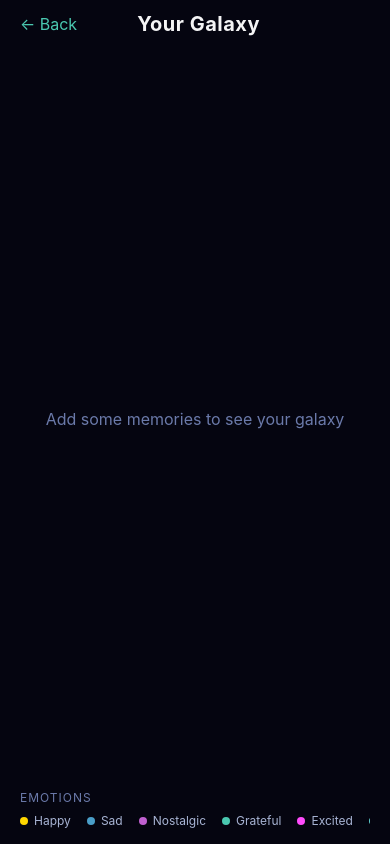
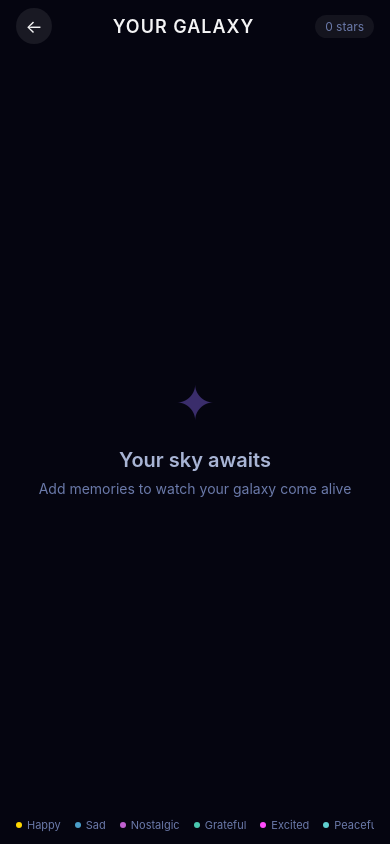
Before and after one commit to amyvanniekerk/MemorySky, a React Native app: screen /Galaxy in a window 390 px wide. Built offline with nearby package versions, Linux system fonts and the light colour scheme.

Commit message:
galaxy view more animated and visually pleasing

```diff
--- a/src/components/GalaxyView.tsx
+++ b/src/components/GalaxyView.tsx
@@ -6,20 +6,81 @@ import {
   Animated,
   Easing,
   TouchableOpacity,
+  Platform,
 } from 'react-native';
 import { Memory } from '../types/Memory';
 import { colors, emotionColors } from '../theme/colors';
 import { calculateStarPositions, StarPosition } from '../utils/galaxyLayout';
 
 const { width, height } = Dimensions.get('window');
-const GALAXY_SIZE = Math.min(width, height) - 40;
+const GALAXY_SIZE = Math.min(width, height) - 20;
 const CENTER = GALAXY_SIZE / 2;
+
+// Background stars — tiny static dots scattered across the view
+function generateBackgroundStars(count: number) {
+  const stars = [];
+  for (let i = 0; i < count; i++) {
+    stars.push({
+      x: Math.random() * GALAXY_SIZE,
+      y: Math.random() * GALAXY_SIZE,
+      size: Math.random() * 1.5 + 0.5,
+      opacity: Math.random() * 0.5 + 0.1,
+    });
+  }
+  return stars;
+}
+
+const BG_STARS = generateBackgroundStars(120);
 
 interface GalaxyViewProps {
   memories: Memory[];
   onStarPress: (memory: Memory) => void;
 }
 
+// Twinkling background star
+function BgStar({ x, y, size, opacity, index }: {
+  x: number; y: number; size: number; opacity: number; index: number;
+}) {
+  const twinkle = useRef(new Animated.Value(opacity)).current;
+
+  useEffect(() => {
+    const delay = (index * 200) % 3000;
+    const timer = setTimeout(() => {
+      Animated.loop(
+        Animated.sequence([
+          Animated.timing(twinkle, {
+            toValue: opacity * 0.3,
+            duration: 1500 + Math.random() * 2000,
+            useNativeDriver: true,
+          }),
+          Animated.timing(twinkle, {
+            toValue: opacity,
+            duration: 1500 + Math.random() * 2000,
+            useNativeDriver: true,
+          }),
+        ])
+      ).start();
+    }, delay);
+    return () => clearTimeout(timer);
+  }, []);
+
+  return (
+    <Animated.View
+      style={{
+        position: 'absolute',
+        left: x,
+        top: y,
+        width: size,
+        height: size,
+        borderRadius: size / 2,
+        backgroundColor: '#ffffff',
+        opacity: twinkle,
+      }}
+    />
+  );
+}
+
+// Memory star with glow layers and pulse animation
 function Star({
   star,
   index,
@@ -30,14 +91,24 @@ function Star({
   onPress: () => void;
 }) {
   const pulseAnim = useRef(new Animated.Value(1)).current;
+  const fadeIn = useRef(new Animated.Value(0)).current;
   const color = emotionColors[star.memory.emotion];
 
   useEffect(() => {
-    const duration = 2000 + (index % 5) * 800;
+    // Staggered fade in
+    Animated.timing(fadeIn, {
+      toValue: 1,
+      duration: 600,
+      delay: index * 80,
+      useNativeDriver: true,
+    }).start();
+
+    // Pulse
+    const duration = 2000 + (index % 7) * 600;
     Animated.loop(
       Animated.sequence([
         Animated.timing(pulseAnim, {
-          toValue: 1.3,
+          toValue: 1.4,
           duration,
           easing: Easing.inOut(Easing.ease),
           useNativeDriver: true,
@@ -52,15 +123,18 @@ function Star({
     ).start();
   }, []);
 
+  const touchSize = Math.max(star.size * 5, 30);
+
   return (
     <Animated.View
       style={[
-        styles.starTouch,
+        styles.starContainer,
         {
-          left: star.x - star.size * 2,
-          top: star.y - star.size * 2,
-          width: star.size * 4,
-          height: star.size * 4,
+          left: star.x - touchSize / 2,
+          top: star.y - touchSize / 2,
+          width: touchSize,
+          height: touchSize,
+          opacity: fadeIn,
           transform: [{ scale: pulseAnim }],
         },
       ]}
@@ -70,49 +144,66 @@ function Star({
         style={styles.starTouchArea}
         activeOpacity={0.7}
       >
-        {/* Glow */}
+        {/* Outer glow — large and soft */}
         <View
-          style={[
-            styles.starGlow,
-            {
-              width: star.size * 4,
-              height: star.size * 4,
-              borderRadius: star.size * 2,
+          style={{
+            position: 'absolute',
+            width: star.size * 6,
+            height: star.size * 6,
+            borderRadius: star.size * 3,
             backgroundColor: color,
-              opacity: 0.15,
-            },
-          ]}
+            opacity: 0.08,
+          }}
         />
-        {/* Core */}
+        {/* Mid glow */}
         <View
-          style={[
-            styles.starCore,
-            {
+          style={{
+            position: 'absolute',
+            width: star.size * 3.5,
+            height: star.size * 3.5,
+            borderRadius: star.size * 1.75,
+            backgroundColor: color,
+            opacity: 0.2,
+          }}
+        />
+        {/* Core — colored */}
+        <View
+          style={{
             width: star.size * 2,
             height: star.size * 2,
             borderRadius: star.size,
             backgroundColor: color,
+            ...Platform.select({
+              ios: {
+                shadowColor: color,
+                shadowOffset: { width: 0, height: 0 },
+                shadowOpacity: 0.8,
+                shadowRadius: star.size * 2,
               },
-          ]}
+            }),
+          }}
+        />
+        {/* White-hot center */}
+        <View
+          style={{
+            position: 'absolute',
+            width: star.size * 0.8,
+            height: star.size * 0.8,
+            borderRadius: star.size * 0.4,
+            backgroundColor: '#ffffff',
+            opacity: 0.7,
+          }}
         />
       </TouchableOpacity>
     </Animated.View>
   );
 }
 
-// Constellation line rendered as a rotated thin View
+// Constellation line with glow
 function ConstellationLine({
-  x1,
-  y1,
-  x2,
-  y2,
-  color,
+  x1, y1, x2, y2, color,
 }: {
-  x1: number;
-  y1: number;
-  x2: number;
-  y2: number;
-  color: string;
+  x1: number; y1: number; x2: number; y2: number; color: string;
 }) {
   const dx = x2 - x1;
   const dy = y2 - y1;
@@ -120,32 +211,52 @@ function ConstellationLine({
   const angle = Math.atan2(dy, dx);
 
   return (
+    <>
+      {/* Glow line */}
       <View
         style={[
           styles.constellationLine,
           {
             width: length,
+            height: 3,
+            left: x1,
+            top: y1 - 1,
+            backgroundColor: color,
+            opacity: 0.06,
+            transform: [{ rotate: `${angle}rad` }],
+            transformOrigin: 'left center',
+            borderRadius: 1.5,
+          },
+        ]}
+      />
+      {/* Core line */}
+      <View
+        style={[
+          styles.constellationLine,
+          {
+            width: length,
+            height: 1,
             left: x1,
             top: y1,
             backgroundColor: color,
-          transform: [
-            { translateY: -0.5 },
-            { rotate: `${angle}rad` },
-          ],
+            opacity: 0.2,
+            transform: [{ rotate: `${angle}rad` }],
             transformOrigin: 'left center',
           },
         ]}
       />
+    </>
   );
 }
 
 export default function GalaxyView({ memories, onStarPress }: GalaxyViewProps) {
+  const rotateAnim = useRef(new Animated.Value(0)).current;
+
   const stars = useMemo(
-    () => calculateStarPositions(memories, CENTER, CENTER, CENTER * 0.9),
+    () => calculateStarPositions(memories, CENTER, CENTER, CENTER * 0.85),
     [memories]
   );
 
-  // Connect memories in same category by date order
   const constellationLines = useMemo(() => {
     const byCategory: Record<string, StarPosition[]> = {};
     stars.forEach((s) => {
@@ -173,18 +284,49 @@ export default function GalaxyView({ memories, onStarPress }: GalaxyViewProps) {
     return lines;
   }, [stars]);
 
+  // Slow galaxy rotation
+  useEffect(() => {
+    Animated.loop(
+      Animated.timing(rotateAnim, {
+        toValue: 1,
+        duration: 120000, // 2 minutes for full rotation
+        easing: Easing.linear,
+        useNativeDriver: true,
+      })
+    ).start();
+  }, []);
+
+  const rotation = rotateAnim.interpolate({
+    inputRange: [0, 1],
+    outputRange: ['0deg', '360deg'],
+  });
+
   return (
-    <View style={styles.container}>
-      {/* Galaxy core glow */}
-      <View style={styles.coreGlow} />
-      <View style={styles.coreGlowInner} />
+    <View style={styles.outerContainer}>
+      {/* Background star field (doesn't rotate) */}
+      {BG_STARS.map((s, i) => (
+        <BgStar key={i} {...s} index={i} />
+      ))}
+
+      {/* Rotating galaxy layer */}
+      <Animated.View
+        style={[
+          styles.container,
+          { transform: [{ rotate: rotation }] },
+        ]}
+      >
+        {/* Nebula glow layers */}
+        <View style={[styles.nebulaLayer, styles.nebulaOuter]} />
+        <View style={[styles.nebulaLayer, styles.nebulaMid]} />
+        <View style={[styles.nebulaLayer, styles.nebulaCore]} />
+        <View style={[styles.nebulaLayer, styles.nebulaBright]} />
 
         {/* Constellation lines */}
         {constellationLines.map((line, i) => (
           <ConstellationLine key={i} {...line} />
         ))}
 
-      {/* Stars */}
+        {/* Memory stars */}
         {stars.map((star, i) => (
           <Star
             key={star.memory.id}
@@ -193,42 +335,62 @@ export default function GalaxyView({ memories, onStarPress }: GalaxyViewProps) {
             onPress={() => onStarPress(star.memory)}
           />
         ))}
+      </Animated.View>
     </View>
   );
 }
 
 const styles = StyleSheet.create({
-  container: {
+  outerContainer: {
     width: GALAXY_SIZE,
     height: GALAXY_SIZE,
     alignSelf: 'center',
   },
-  coreGlow: {
+  container: {
+    width: GALAXY_SIZE,
+    height: GALAXY_SIZE,
+  },
+  // Nebula glow layers — concentric circles
+  nebulaLayer: {
     position: 'absolute',
-    width: CENTER * 0.8,
-    height: CENTER * 0.8,
-    borderRadius: CENTER * 0.4,
+    borderRadius: 9999,
+  },
+  nebulaOuter: {
+    width: CENTER * 1.6,
+    height: CENTER * 1.6,
+    left: CENTER - CENTER * 0.8,
+    top: CENTER - CENTER * 0.8,
+    backgroundColor: '#3a2368',
+    opacity: 0.08,
+  },
+  nebulaMid: {
+    width: CENTER * 1.0,
+    height: CENTER * 1.0,
+    left: CENTER - CENTER * 0.5,
+    top: CENTER - CENTER * 0.5,
     backgroundColor: colors.fabBg,
+    opacity: 0.12,
+  },
+  nebulaCore: {
+    width: CENTER * 0.5,
+    height: CENTER * 0.5,
+    left: CENTER - CENTER * 0.25,
+    top: CENTER - CENTER * 0.25,
+    backgroundColor: colors.accent,
     opacity: 0.15,
-    left: CENTER - CENTER * 0.4,
-    top: CENTER - CENTER * 0.4,
   },
-  coreGlowInner: {
-    position: 'absolute',
-    width: CENTER * 0.3,
-    height: CENTER * 0.3,
-    borderRadius: CENTER * 0.15,
-    backgroundColor: colors.accent,
-    opacity: 0.2,
-    left: CENTER - CENTER * 0.15,
-    top: CENTER - CENTER * 0.15,
+  nebulaBright: {
+    width: CENTER * 0.15,
+    height: CENTER * 0.15,
+    left: CENTER - CENTER * 0.075,
+    top: CENTER - CENTER * 0.075,
+    backgroundColor: '#ffffff',
+    opacity: 0.1,
   },
   constellationLine: {
     position: 'absolute',
-    height: 1,
-    opacity: 0.15,
   },
-  starTouch: {
+  starContainer: {
     position: 'absolute',
     alignItems: 'center',
     justifyContent: 'center',
@@ -238,8 +400,4 @@ const styles = StyleSheet.create({
     alignItems: 'center',
     justifyContent: 'center',
   },
-  starGlow: {
-    position: 'absolute',
-  },
-  starCore: {},
 });
--- a/src/screens/GalaxyScreen.tsx
+++ b/src/screens/GalaxyScreen.tsx
@@ -6,6 +6,7 @@ import {
   TouchableOpacity,
   Modal,
   ScrollView,
+  Platform,
 } from 'react-native';
 import { SafeAreaView } from 'react-native-safe-area-context';
 import { NativeStackScreenProps } from '@react-navigation/native-stack';
@@ -22,20 +23,32 @@ export default function GalaxyScreen({ navigation }: Props) {
   const [selectedMemory, setSelectedMemory] = useState<Memory | null>(null);
 
   return (
-    <SafeAreaView style={styles.container}>
-      {/* Header */}
+    <View style={styles.container}>
+      <SafeAreaView style={styles.safeArea}>
+        {/* Header — minimal, floating over galaxy */}
         <View style={styles.header}>
-        <TouchableOpacity onPress={() => navigation.goBack()}>
-          <Text style={styles.backText}>← Back</Text>
+          <TouchableOpacity
+            style={styles.backButton}
+            onPress={() => navigation.goBack()}
+          >
+            <Text style={styles.backText}>←</Text>
           </TouchableOpacity>
           <Text style={styles.title}>Your Galaxy</Text>
-        <View style={styles.headerSpacer} />
+          <View style={styles.memoryCount}>
+            <Text style={styles.memoryCountText}>
+              {memories.length} {memories.length === 1 ? 'star' : 'stars'}
+            </Text>
+          </View>
         </View>
 
         {/* Galaxy */}
         {memories.length === 0 ? (
           <View style={styles.emptyState}>
-          <Text style={styles.emptyText}>Add some memories to see your galaxy</Text>
+            <Text style={styles.emptyIcon}>✦</Text>
+            <Text style={styles.emptyText}>Your sky awaits</Text>
+            <Text style={styles.emptySubtext}>
+              Add memories to watch your galaxy come alive
+            </Text>
           </View>
         ) : (
           <View style={styles.galaxyContainer}>
@@ -45,7 +58,6 @@ export default function GalaxyScreen({ navigation }: Props) {
 
         {/* Legend */}
         <View style={styles.legend}>
-        <Text style={styles.legendTitle}>Emotions</Text>
           <ScrollView horizontal showsHorizontalScrollIndicator={false}>
             {Object.entries(emotionColors).map(([emotion, color]) => (
               <View key={emotion} style={styles.legendItem}>
@@ -55,6 +67,7 @@ export default function GalaxyScreen({ navigation }: Props) {
             ))}
           </ScrollView>
         </View>
+      </SafeAreaView>
 
       {/* Memory detail popup */}
       <Modal
@@ -70,33 +83,70 @@ export default function GalaxyScreen({ navigation }: Props) {
         >
           {selectedMemory && (
             <View style={styles.detailCard}>
+              {/* Colored accent bar */}
+              <View
+                style={[
+                  styles.detailAccent,
+                  { backgroundColor: emotionColors[selectedMemory.emotion] },
+                ]}
+              />
+              <View style={styles.detailContent}>
                 <View style={styles.detailHeader}>
                   <Text
                     style={[
                       styles.detailStar,
-                    { color: emotionColors[selectedMemory.emotion] },
+                      {
+                        color: emotionColors[selectedMemory.emotion],
+                        fontSize: 20 + selectedMemory.importance * 4,
+                      },
                     ]}
                   >
                     ★
                   </Text>
+                  <View style={styles.detailTitleWrap}>
                     <Text style={styles.detailTitle}>{selectedMemory.title}</Text>
+                    <Text style={styles.detailMeta}>
+                      {selectedMemory.date.toLocaleDateString('en-US', {
+                        month: 'long',
+                        day: 'numeric',
+                        year: 'numeric',
+                      })}{' '}
+                      · {selectedMemory.category}
+                    </Text>
                   </View>
-              <Text style={styles.detailDate}>
-                {selectedMemory.date.toLocaleDateString()} · {selectedMemory.category}
-              </Text>
+                </View>
                 <Text style={styles.detailDescription}>
                   {selectedMemory.description}
                 </Text>
+                <View style={styles.detailFooter}>
+                  <View
+                    style={[
+                      styles.detailEmotionBadge,
+                      { backgroundColor: emotionColors[selectedMemory.emotion] + '20' },
+                    ]}
+                  >
+                    <Text
+                      style={[
+                        styles.detailEmotionText,
+                        { color: emotionColors[selectedMemory.emotion] },
+                      ]}
+                    >
+                      {selectedMemory.emotion}
+                    </Text>
+                  </View>
                   {selectedMemory.location && (
                     <Text style={styles.detailLocation}>
                       📍 {selectedMemory.location}
                     </Text>
                   )}
                 </View>
+              </View>
+              <Text style={styles.detailHint}>tap anywhere to close</Text>
+            </View>
           )}
         </TouchableOpacity>
       </Modal>
-    </SafeAreaView>
+    </View>
   );
 }
 
@@ -105,113 +155,182 @@ const styles = StyleSheet.create({
     flex: 1,
     backgroundColor: colors.bgPrimary,
   },
+  safeArea: {
+    flex: 1,
+  },
+  // Header
   header: {
     flexDirection: 'row',
     alignItems: 'center',
     justifyContent: 'space-between',
-    paddingHorizontal: 20,
-    paddingVertical: 12,
+    paddingHorizontal: 16,
+    paddingVertical: 8,
+  },
+  backButton: {
+    width: 36,
+    height: 36,
+    borderRadius: 18,
+    backgroundColor: 'rgba(255, 255, 255, 0.08)',
+    alignItems: 'center',
+    justifyContent: 'center',
   },
   backText: {
-    fontSize: 16,
-    color: colors.teal,
+    fontSize: 18,
+    color: colors.textPrimary,
   },
   title: {
-    fontSize: 20,
-    fontWeight: '700',
+    fontSize: 18,
+    fontWeight: '600',
     color: colors.textPrimary,
-    letterSpacing: 0.5,
+    letterSpacing: 1,
+    textTransform: 'uppercase',
   },
-  headerSpacer: {
-    width: 50,
+  memoryCount: {
+    backgroundColor: 'rgba(255, 255, 255, 0.06)',
+    borderRadius: 12,
+    paddingHorizontal: 10,
+    paddingVertical: 4,
   },
+  memoryCountText: {
+    fontSize: 12,
+    color: colors.textMuted,
+  },
+  // Galaxy
   galaxyContainer: {
     flex: 1,
     justifyContent: 'center',
     alignItems: 'center',
   },
+  // Empty
   emptyState: {
     flex: 1,
     justifyContent: 'center',
     alignItems: 'center',
   },
+  emptyIcon: {
+    fontSize: 48,
+    color: colors.borderLight,
+    marginBottom: 16,
+  },
   emptyText: {
-    fontSize: 16,
+    fontSize: 20,
+    fontWeight: '600',
+    color: colors.textSecondary,
+  },
+  emptySubtext: {
+    fontSize: 14,
     color: colors.textMuted,
+    marginTop: 8,
   },
   // Legend
   legend: {
-    paddingHorizontal: 20,
-    paddingBottom: 16,
-  },
-  legendTitle: {
-    fontSize: 12,
-    color: colors.textMuted,
-    textTransform: 'uppercase',
-    letterSpacing: 1,
-    marginBottom: 8,
+    paddingHorizontal: 16,
+    paddingBottom: 12,
   },
   legendItem: {
     flexDirection: 'row',
     alignItems: 'center',
-    marginRight: 16,
+    marginRight: 14,
   },
   legendDot: {
-    width: 8,
-    height: 8,
-    borderRadius: 4,
-    marginRight: 6,
+    width: 6,
+    height: 6,
+    borderRadius: 3,
+    marginRight: 5,
   },
   legendLabel: {
-    fontSize: 12,
-    color: colors.textSecondary,
+    fontSize: 11,
+    color: colors.textMuted,
     textTransform: 'capitalize',
   },
   // Detail modal
   modalOverlay: {
     flex: 1,
-    backgroundColor: 'rgba(5, 5, 16, 0.8)',
+    backgroundColor: 'rgba(5, 5, 16, 0.85)',
     justifyContent: 'center',
     alignItems: 'center',
-    padding: 30,
+    padding: 24,
   },
   detailCard: {
     backgroundColor: colors.bgCard,
-    borderRadius: 20,
+    borderRadius: 24,
+    width: '100%',
+    overflow: 'hidden',
+    borderWidth: 1,
+    borderColor: colors.border,
+    ...Platform.select({
+      ios: {
+        shadowColor: '#000',
+        shadowOffset: { width: 0, height: 12 },
+        shadowOpacity: 0.5,
+        shadowRadius: 24,
+      },
+      android: {
+        elevation: 16,
+      },
+    }),
+  },
+  detailAccent: {
+    height: 3,
+    width: '100%',
+  },
+  detailContent: {
     padding: 24,
-    width: '100%',
-    borderWidth: 1,
-    borderColor: colors.borderLight,
   },
   detailHeader: {
     flexDirection: 'row',
-    alignItems: 'center',
-    marginBottom: 8,
+    alignItems: 'flex-start',
+    marginBottom: 16,
   },
   detailStar: {
-    fontSize: 24,
-    marginRight: 10,
+    marginRight: 12,
+    marginTop: 2,
+  },
+  detailTitleWrap: {
+    flex: 1,
   },
   detailTitle: {
-    fontSize: 20,
+    fontSize: 22,
     fontWeight: '700',
     color: colors.textPrimary,
-    flex: 1,
+    lineHeight: 28,
   },
-  detailDate: {
+  detailMeta: {
     fontSize: 13,
     color: colors.textMuted,
-    marginBottom: 12,
+    marginTop: 4,
     textTransform: 'capitalize',
   },
   detailDescription: {
     fontSize: 15,
     color: colors.textSecondary,
-    lineHeight: 22,
+    lineHeight: 24,
+    marginBottom: 16,
+  },
+  detailFooter: {
+    flexDirection: 'row',
+    alignItems: 'center',
+    gap: 12,
+  },
+  detailEmotionBadge: {
+    borderRadius: 16,
+    paddingHorizontal: 12,
+    paddingVertical: 6,
+  },
+  detailEmotionText: {
+    fontSize: 13,
+    fontWeight: '600',
+    textTransform: 'capitalize',
   },
   detailLocation: {
     fontSize: 13,
     color: colors.textMuted,
-    marginTop: 12,
+  },
+  detailHint: {
+    textAlign: 'center',
+    fontSize: 11,
+    color: colors.textMuted,
+    paddingBottom: 16,
+    opacity: 0.5,
   },
 });
```
Lines whose indentation alone changed are shown as unchanged.
